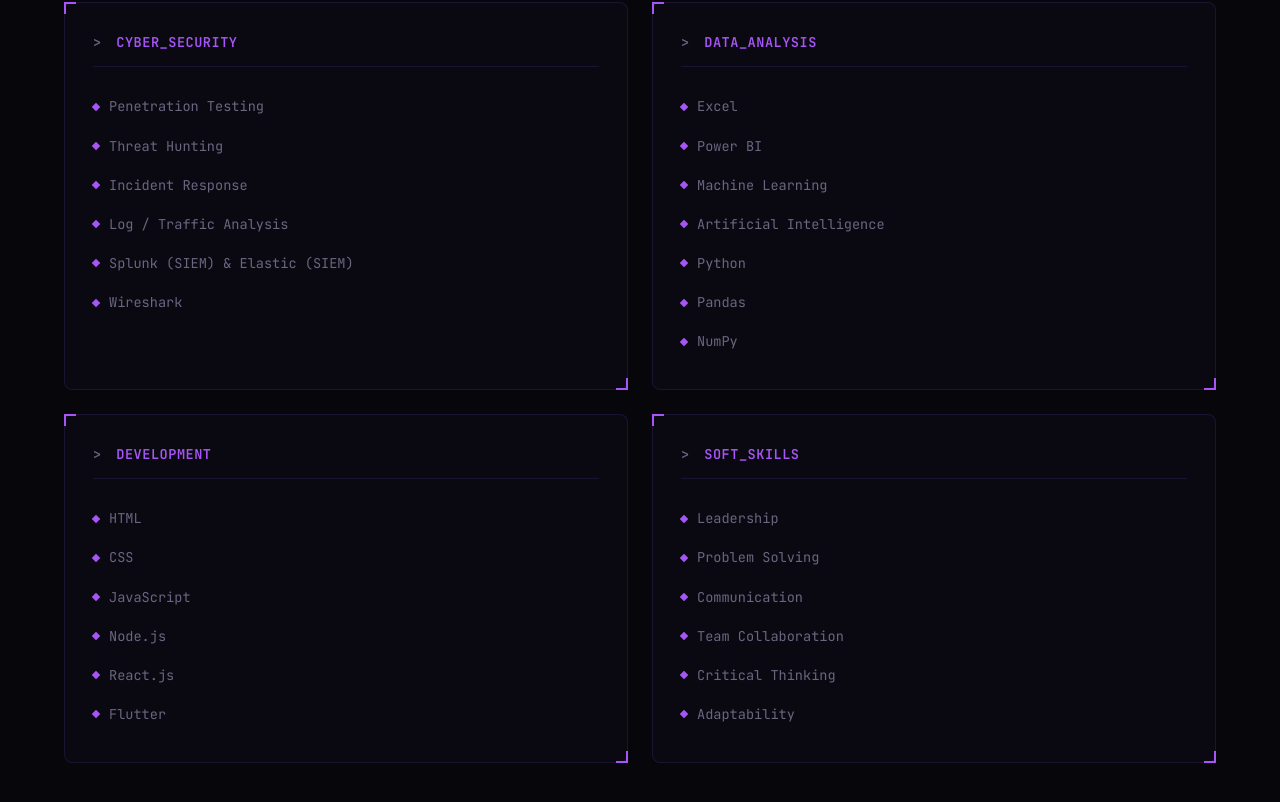
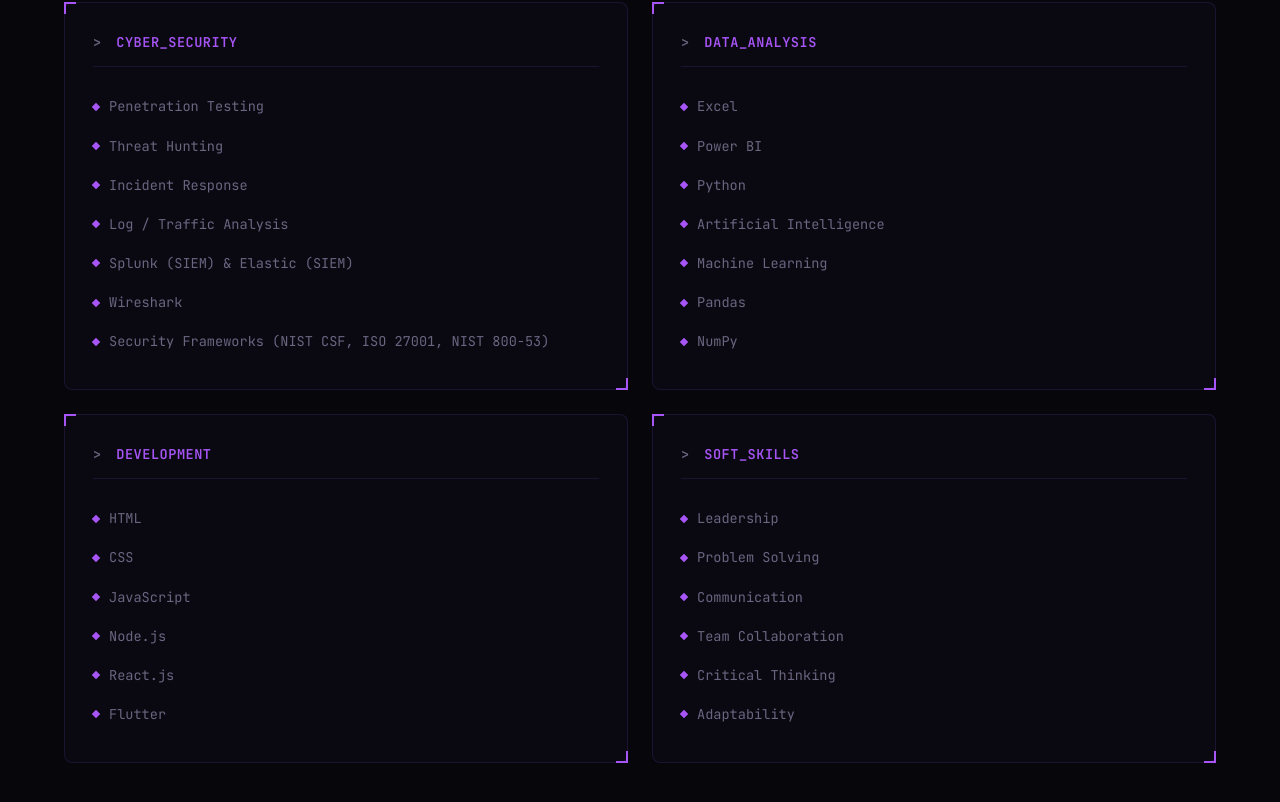
Before and after one commit to jehad-alghanem/jehad-alghanem.github.io, a React (Vite) app: page / in a window 1280 px wide. Shown: the part 3940-4742 px from the top of the page. Built offline with nearby package versions, Linux system fonts and the light colour scheme; the HTML template or start-up script is replaced by a standard one.

Commit message:
Add cache breaker to favicon

```diff
--- a/index.html
+++ b/index.html
@@ -5,7 +5,7 @@
 
 <head>
   <meta charset="UTF-8" />
-  <link rel="icon" type="image/svg+xml" href="/favicon.svg" />
+  <link rel="icon" type="image/svg+xml" href="/favicon.svg?v=2" />
   <meta name="viewport" content="width=device-width, initial-scale=1.0" />
   <meta name="description" content="Jehad Alghanem — Portfolio" />
 
--- a/src/components/Skills.jsx
+++ b/src/components/Skills.jsx
@@ -11,6 +11,8 @@
       'Log / Traffic Analysis',
       'Splunk (SIEM) & Elastic (SIEM)',
       'Wireshark',
+      'Security Frameworks (NIST CSF, ISO 27001, NIST 800-53)',
+
     ],
   },
   {
@@ -18,9 +20,9 @@
     skills: [
       'Excel',
       'Power BI',
+      'Python',
+      'Artificial Intelligence',
       'Machine Learning',
-      'Artificial Intelligence',
-      'Python',
       'Pandas',
       'NumPy',
     ],
```
Also changed, not shown: 1 other file (tests, documents, lock files or other folders).
